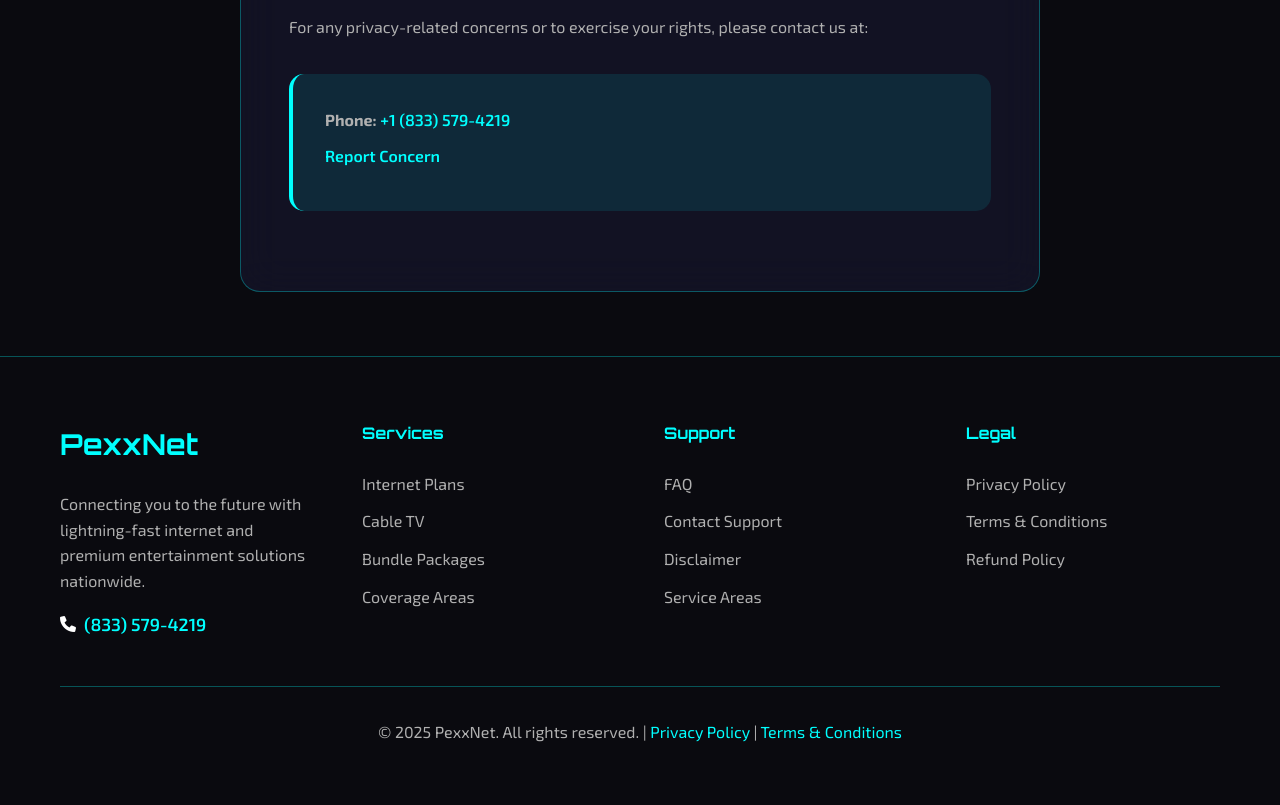
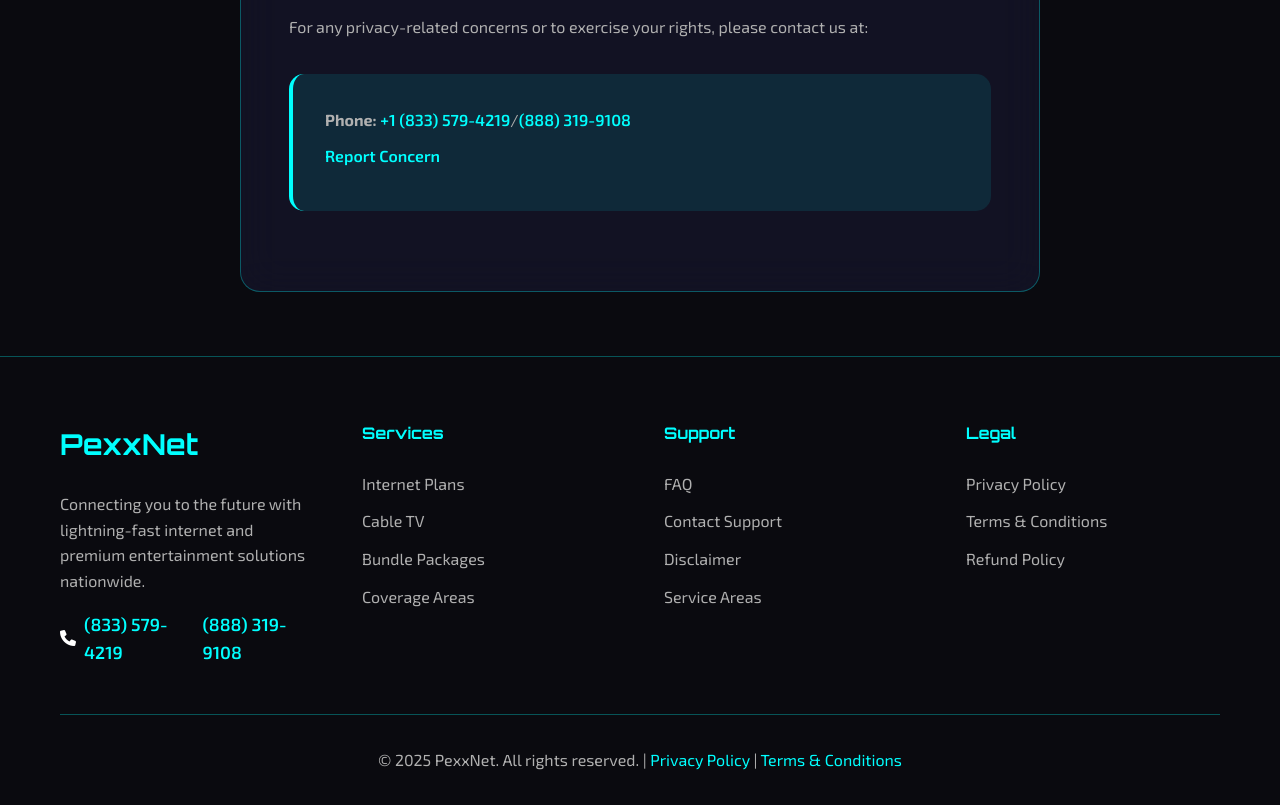
Before and after one commit to pexxnet/pexx-net, a website built with Vite: page privacy-policy.html in a window 1280 px wide. Shown: the part 3664-4469 px from the top of the page. Before the commit the page ends 4440 px from the top, so only its background shows below. Built offline with nearby package versions, Linux system fonts and the light colour scheme.

Commit message:
Update privacy-policy.html

```diff
--- a/privacy-policy.html
+++ b/privacy-policy.html
@@ -170,7 +170,7 @@
                 <h2>Contact Us</h2>
                 <p>For any privacy-related concerns or to exercise your rights, please contact us at:</p>
                 <div class="contact-info">
-                    <p><strong>Phone:</strong> <a href="tel:+18335794219">+1 (833) 579-4219</a></p>
+                    <p><strong>Phone:</strong> <a href="tel:+18335794219">+1 (833) 579-4219</a>/<a href="tel:+18883199108">(888) 319-9108</a></p>
                     <p><a href="mailto:support@pexxnet.com" class="report-concern-btn">Report Concern</a></p>
                 </div>
             </div>
@@ -188,6 +188,7 @@
                     <div class="footer-phone">
                         <i class="fas fa-phone"></i>
                         <a href="tel:+18335794219">(833) 579-4219</a>
+                        <a href="tel:+18883199108">(888) 319-9108</a>
                     </div>
                 </div>
                 <div class="footer-section">
```
